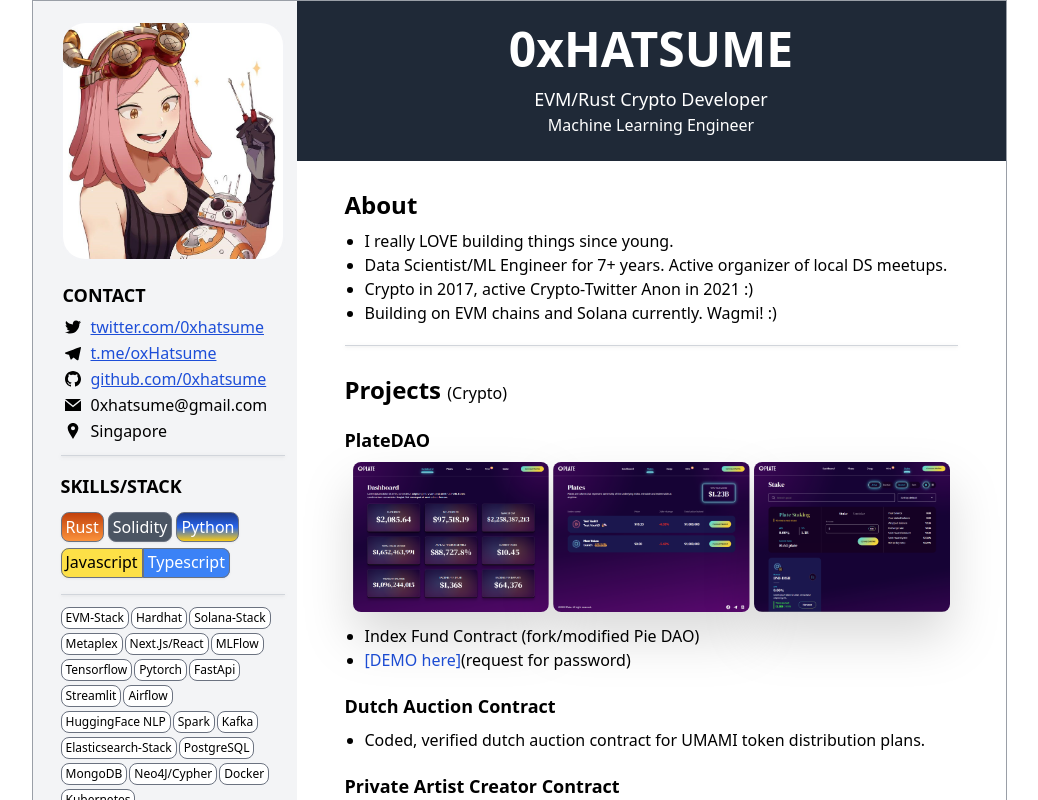
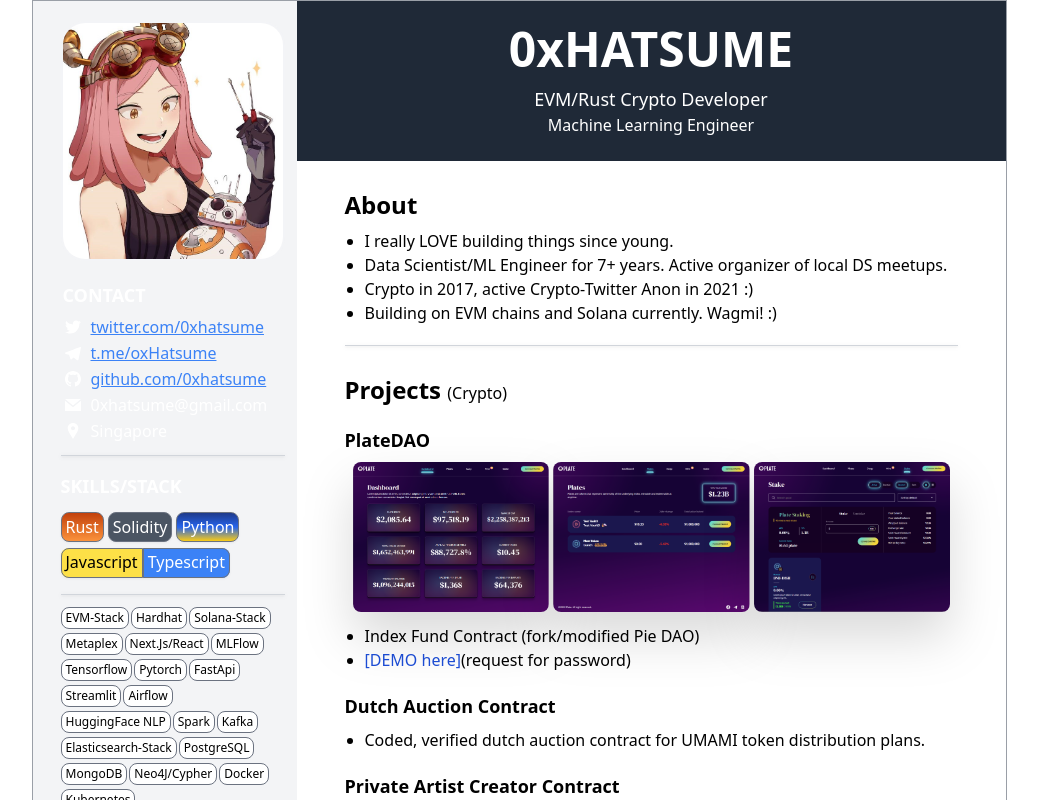
Before and after one commit to 0xhatsume/cv, a Next.js app: page / in a window 1280 px wide. Shown: the top 800 px of the page, without its empty margins (121-1159 px from the left). Built offline with nearby package versions, Linux system fonts and the light colour scheme.

Commit message:
fix: update font color on sidebar for contrast

```diff
--- a/src/components/SideBar/ListItems/SideListTag.tsx
+++ b/src/components/SideBar/ListItems/SideListTag.tsx
@@ -3,7 +3,7 @@ import React from 'react'
 export const SideListTag=({paths, spanprops})=>{
     return (
         <li className="mt-0.5 inline-flex justify-start items-center">
-            <svg className="h-4 mr-1.5" xmlns="http://www.w3.org/2000/svg" width="24" height="24" viewBox="0 0 24 24">
+            <svg className="h-4 mr-1.5 fill-white" xmlns="http://www.w3.org/2000/svg" width="24" height="24" viewBox="0 0 24 24">
                 {paths}
                 </svg>
             <span className="grow text-base">
--- a/src/components/SideBar/SideBar.tsx
+++ b/src/components/SideBar/SideBar.tsx
@@ -12,7 +12,7 @@ export const SideBar=()=>{
   return (
     <aside className="w-72">
       <div className="py-4 pl-7 pr-3 h-full
-      bg-gray-100 rounded dark:bg-gray-800">
+      bg-gray-100 dark:bg-gray-800">
 
         <div className="w-56 h-60 mt-1 mb-2
           overflow-hidden
@@ -24,12 +24,12 @@ export const SideBar=()=>{
         <ul className="">
 
           {/* CONTACTS */}
-          <li className="font-bold text-lg my-2 mt-5">
+          <li className="font-bold text-lg my-2 mt-5 text-white">
             <div className='ml-0.5'>CONTACT</div>
             <ul className="font-normal flex flex-col mt-1">
-              <TwitterDeets alinkclass="underline text-blue-700 hover:text-blue-300" link="https://twitter.com/0xhatsume" linktext="twitter.com/0xhatsume"/>
-              <TelegramDeets alinkclass="underline text-blue-700 hover:text-blue-300" link="https://t.me/oxHatsume" linktext="t.me/oxHatsume"/>
-              <GithubDeets alinkclass="underline text-blue-700 hover:text-blue-300"
+              <TwitterDeets alinkclass="underline text-blue-500 hover:text-blue-300" link="https://twitter.com/0xhatsume" linktext="twitter.com/0xhatsume"/>
+              <TelegramDeets alinkclass="underline text-blue-500 hover:text-blue-300" link="https://t.me/oxHatsume" linktext="t.me/oxHatsume"/>
+              <GithubDeets alinkclass="underline text-blue-500 hover:text-blue-300"
                 link="https://github.com/0xhatsume" linktext="github.com/0xhatsume"/>
               <EmailDeets linktext="0xhatsume@gmail.com"/>
               {/* <PhoneDeets linktext={"(upon request)"}/> */}
@@ -42,7 +42,7 @@ export const SideBar=()=>{
 
           {/* SKILL/STACK */}
           <li>
-            <div className='font-bold text-lg mt-4'>
+            <div className='font-bold text-lg mt-4 text-white'>
             SKILLS/STACK
               </div>
             <div className='font-normal text-base pt-3
@@ -97,7 +97,7 @@ export const SideBar=()=>{
             </li>
 
           {/* EDUCATION */}
-          <li className="font-bold text-lg mt-4">
+          <li className="font-bold text-lg mt-4 text-white">
             <div className=''>EDUCATION</div>
             <ul className="font-normal text-base">
 
```
